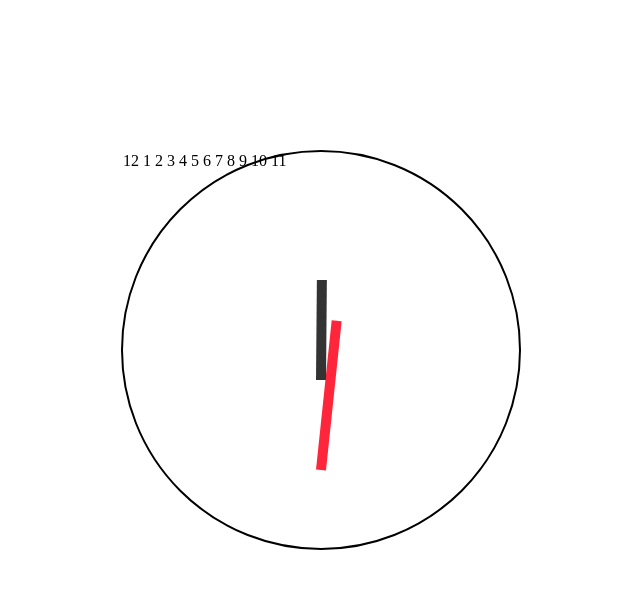
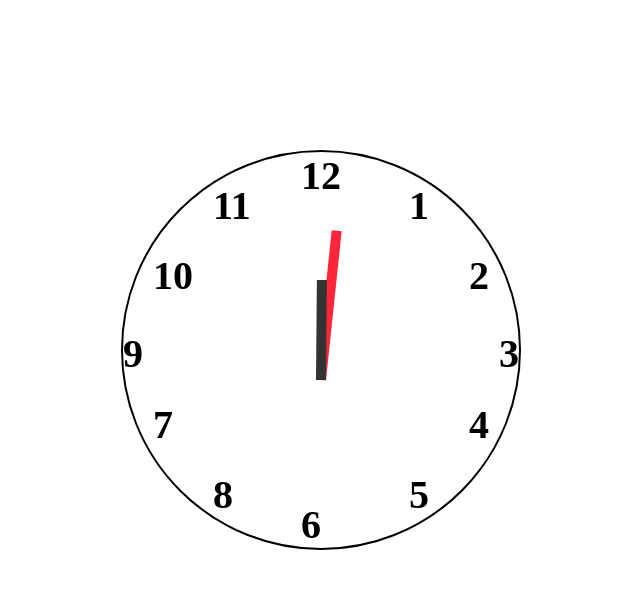
Before and after one commit to tuananh19959/webstorm2004, a PHP site: page /assignment10_2.html in a window 1280 px wide. Shown: the top 589 px of the page, without its empty margins (29-669 px from the left). Run offline with PHP 8.4, Linux system fonts and the light colour scheme.

Commit message:
assignment 10

```diff
--- a/assignment10_2.html
+++ b/assignment10_2.html
@@ -7,18 +7,18 @@
 </head>
 <body>
     <div class="clock">
-        <span class="=min" id="min12">12</span>
-        <span class="=min" id="min1">1</span>
-        <span class="=min" id="min2">2</span>
-        <span class="=min" id="min3">3</span>
-        <span class="=min" id="min4">4</span>
-        <span class="=min" id="min5">5</span>
-        <span class="=min" id="min6">6</span>
-        <span class="=min" id="min7">7</span>
-        <span class="=min" id="min8">8</span>
-        <span class="=min" id="min9">9</span>
-        <span class="=min" id="min10">10</span>
-        <span class="=min" id="min11">11</span>
+        <span class="min" id="min12">12</span>
+        <span class="min" id="min1">1</span>
+        <span class="min" id="min2">2</span>
+        <span class="min" id="min3">3</span>
+        <span class="min" id="min4">4</span>
+        <span class="min" id="min5">5</span>
+        <span class="min" id="min6">6</span>
+        <span class="min" id="min7">7</span>
+        <span class="min" id="min8">8</span>
+        <span class="min" id="min9">9</span>
+        <span class="min" id="min10">10</span>
+        <span class="min" id="min11">11</span>
         <div class="min-arrow" id="min-arrow"></div>
         <div class="hour-arrow" id="hour-arrow"></div>
         <script type="text/javascript">
--- a/css/assignment10_2.css
+++ b/css/assignment10_2.css
@@ -71,7 +71,7 @@
     height: 150px;
     background-color: #ff253a;
     position: absolute;
-    top: calc(50% - 30px);
+    bottom: calc(50% - 30px);
     left: calc(50% - 5px);
     /*transform: rotate(-90deg);*/
     transform-origin: bottom;
```
